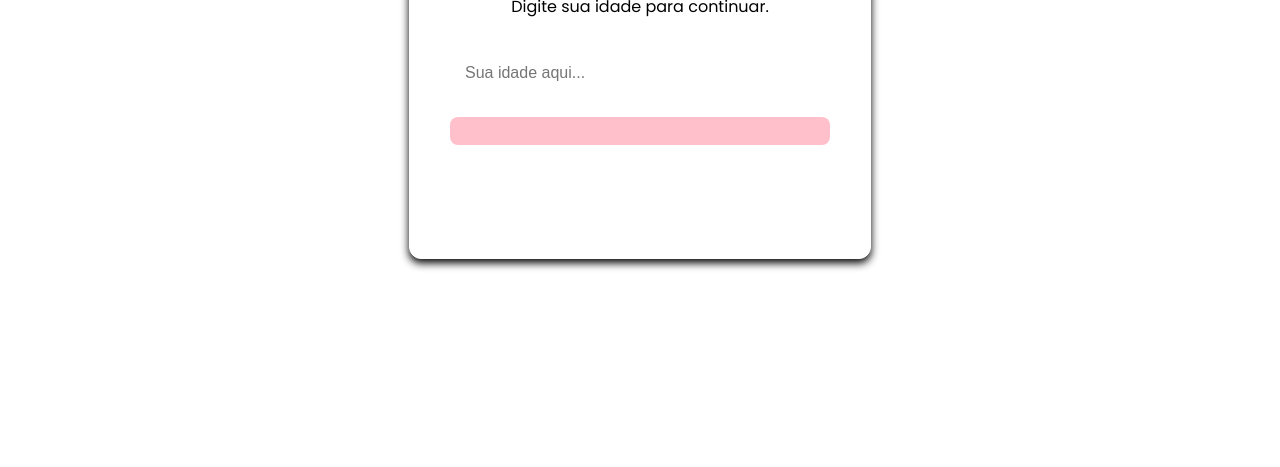
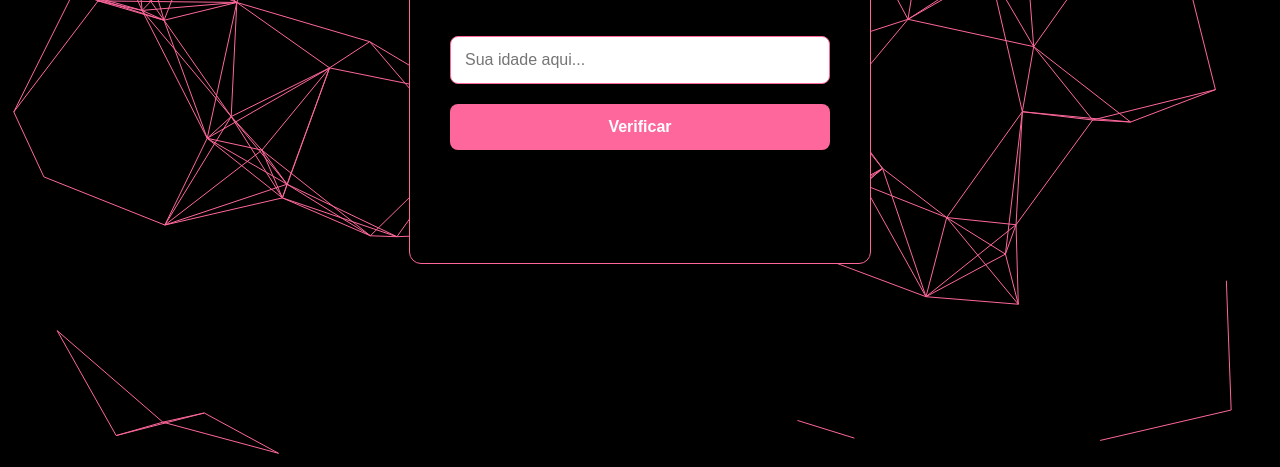
Before and after one commit to VillaRaffs/estruturadecontrole, a plain HTML site: page index.html in a window 1280 px wide. Shown: the part 333-800 px from the top of the page. Drawn offline with Linux system fonts and the light colour scheme.

Commit message:
Add files via upload

```diff
--- a/index.html
+++ b/index.html
@@ -3,7 +3,7 @@
 <head>
     <meta charset="UTF-8">
     <meta name="viewport" content="width=device-width, initial-scale=1.0">
-    <title>Verificador de Idade | Design Clássico</title>
+    <title>Verificador de Idade | Desing Clássico</title>
     <link rel="stylesheet" href="style.css">
 </head>
 <body>
@@ -11,11 +11,11 @@
     </canvas>
 
     <div class="container">
-      <h1>Verificador de Idade</h1>
-      <p class="subtitulo"> Digite sua idade para continuar.</p>
-      <input type="number" id="idadeInput" placeholder="Sua idade aqui...">
-      <button id="veriFyButton"></button>
-      <p id="resultado"></p>
+        <h1>Verificador de Idade</h1>
+        <p class="subtitulo"> Digite sua idade para conutinuar.</p>
+        <input type="number" id="idadeInput" placeholder="Sua idade aqui...">
+        <button id="verifyButton">Verificar</button>
+        <p id="resultado"></p>
     </div>
 
     <script src="script.js"></script>
--- a/script.js
+++ b/script.js
@@ -1,19 +1,145 @@
-//Lógica de verificação de idade
-
+// LÓGICA DE VERIFICAÇÃO DE IDADE
 const idadeInput = document.getElementById('idadeInput');
 const verifyButton = document.getElementById('verifyButton');
 const result = document.getElementById('resultado');
 
 function verificarIdade(){
-    resultado.classList.remove('visivel');
+    result.classList.remove('visivel');
     const idade = parseInt(idadeInput.value);
     let menssagem = '';
 
-    if(isNaN(idade)|| idade < 0){
+    if(isNaN(idade) || idade < 0){
         menssagem = 'Por favor, insira uma idade válida.';
-    } else if(idade < 18){
-        menssagem = 'Você é menor de idade';
-    }else if(idade < 65){
+    }else if(idade < 18){
+        menssagem = 'VOcê é menor de idade.';
+    }else if(idade < 60){
+        menssagem = 'Você é adulto.';
+    }else{
+        menssagem = 'Você é idoso.';
+    }
 
+    setTimeout(() => {
+        result.innerText = menssagem;
+        result.classList.add('visivel');
+    }, 100);
+}
+
+verifyButton.addEventListener('click', verificarIdade);
+idadeInput.addEventListener('keyup', (event) => {
+    if(event.key === 'Enter') verificarIdade();
+});
+
+// animação do canvas de fundo
+
+const canvas = document.getElementById('background-canvas');
+const ctx = canvas.getContext('2d'); // contexto 2d do canvas, onde vamos desenhar
+
+// ajusta o tamanho do canvas para preencher o tamanho da janela
+canvas.width = window.innerWidth;
+canvas.height = window.innerHeight;
+
+// Objeto para armazenar a posição do mouse
+let mouse  = {
+    x: null,
+    y: null,
+    radius: 150 // área de influência do mouse
+};
+
+window.addEventListener('mousemove', (event) => {
+    mouse.x = event.x;
+    mouse.y = event.y;
+});
+
+// array para armazenar as partículas
+let particulasArray = [];
+const numeroDeParticulas = 100;
+
+// classe para representar cada partícula
+class Particula{
+    constructor(x, y, direcaoX, direcaoY, tamanho, cor){
+        this.x = x;
+        this.y = y;
+        this.direcaoX = direcaoX;
+        this.direcaoY = direcaoY;
+        this.tamanho = tamanho;
+        this.cor = cor;
+    }
+    // método para desenhar a partícula no canvas (método = função dentro de uma classe)
+    desenhar(){
+        ctx.beginPath();
+        ctx.arc(this.x, this.y, this.tamanho, 0, Math.PI * 2, false);
+        ctx.strokeStyle = '#fe679cff';
+        ctx.fill();
+    }
+
+    // método para atualizar a posição da partícula
+    atualizar(){
+        if(this.x > canvas.width || this.x < 0){
+            this.direcaoX = -this.direcaoX;
+        }
+        if(this.y > canvas.height || this.y < 0){
+            this.direcaoY = -this.direcaoY;
+        }
+        this.x += this.direcaoX;
+        this.y += this.direcaoY;
+        this.desenhar();
     }
 }
+
+// fora da classe, função para criar o array de partículas
+function init(){
+    particulasArray = [];
+    for(let i =0; i < numeroDeParticulas; i++){
+        let tamanho = Math.random() * 2 + 1;
+        let x = Math.random() * (innerWidth - tamanho * 2) + tamanho;
+        let y = Math.random() * (innerHeight - tamanho * 2) + tamanho;
+        let direcaoX = (Math.random() * 0.4) - 0.2;
+        let direcaoY = (Math.random() * 0.4) - 0.2;
+        let cor = '#fe679cff';
+        particulasArray.push(new Particula(x, y, direcaoX, direcaoY, tamanho, cor));
+    }
+}
+
+//  função para conectar as partículas com linhas
+function conectar(){
+    for(let a  = 0; a < particulasArray.length; a++){
+        for(let b  = a; b < particulasArray.length; b++){
+            let distancia = ((particulasArray[a].x - particulasArray[b].x) * (particulasArray[a].x - particulasArray[b].x))  +  ((particulasArray[a].y - particulasArray[b].y) * (particulasArray[a].y - particulasArray[b].y))
+
+            // se a distância for menor que um certo valor, desenha uma linha
+            if(distancia < (canvas.width/7) * (canvas.height/7)){
+                ctx.strokeStyle = `#fe679cff ${1 - (distancia/20000)})`;
+                ctx.lineWidth = 1;
+                ctx.beginPath();
+                ctx.moveTo(particulasArray[a].x, particulasArray[a].y);
+                ctx.lineTo(particulasArray[b].x, particulasArray[b].y);
+                ctx.stroke();
+            }
+        }
+    }
+}
+
+// loop de animação
+function animar(){
+    requestAnimationFrame(animar);
+    ctx.clearRect(0, 0, canvas.width, canvas.height);
+    //  limpa o canvas a cada frame
+    for(let  i = 0; i < particulasArray.length; i++){
+        particulasArray[i].atualizar();
+    }
+    conectar();
+}
+// recria as  particulas quando a janela é redimensionada
+window.addEventListener('resize', () => {
+    canvas.width = window.innerWidth;
+    canvas.height = window.innerHeight;
+    init();
+})
+
+window.addEventListener('mouseout', () =>{
+    mouse.x=undefined;
+    mouse.y=undefined;
+});
+
+init();
+animar();
--- a/style.css
+++ b/style.css
@@ -1,18 +1,17 @@
-/* Fontese variaveis de cor */
-
+/* Fontes e variáveis de cor */
 @import url('https://fonts.googleapis.com/css2?family=Poppins:wght@400;600&display=swap');
 
 :root{
-    --cor-fundo: white;
-    --cor-container:white;
-    --cor-primaria: pink;
-    --cor-texto-principal: gray;
-    --cor-texto-secundario: black;
-    --cor-borda: white;
-    --fonte-principal: 'Poppins', sans-serif;
+    --cor-fundo: #000000;
+    --cor-container: #000000;
+    --cor-primaria: #fe679cff;
+    --cor-texto-principal: #ffffff;
+    --cor-texto-secundario: #ffa5c5;
+    --cor-borda: #fe679cff;
+    --fonte-principal: 'Popins', sans-serif;
 }
 
-/* 2. Estlos Gerais*/
+/* 2. Estilos  Gerais*/
 
 body{
     background-color: var(--cor-fundo);
@@ -23,27 +22,29 @@ body{
     align-items: center;
     min-height: 100vh;
     margin: 0;
-    /* impede que o conteúdo do body afete o canvas*/
+    /* impede que o conteúdo do body afete o canvas */
+    overflow: hidden;
 }
 
-/* Estilo do canvas defundo*/
+
+/* Estilo do canvas de fundo */
 #background-canvas{
     position: fixed;
     top: 0;
     left: 0;
     width: 100%;
     height: 100%;
-    /* Garante que o canvas fique atrás de todo o conteúdo*/
+    /* Garante que o canvas fique atrás de todo o conteúdo */
     z-index: -1;
 }
 
-/*4. 0 container do formulário (Besing Clássico)*/
+/* 4. O container do formulário (Desing Clássico) */
 .container{
     width: 380px;
     padding: 40px;
     background-color: var(--cor-container);
     border-radius: 12px;
-    box-shadow: 0 4px 8px black;
+    box-shadow: 0 4px 8px rgba(0, 0, 0, 0.1);
     text-align: center;
     border: 1px solid var(--cor-borda);
 }
@@ -56,17 +57,21 @@ h1{
 .subtitulo{
     color: var(--cor-texto-secundario);
     margin-top: 0;
-    margin-bottom: 20px;
-    /* mude o margin botton para 30px era 20px*/
+    margin-bottom: 30px;
+    /* mudei o margin bottom para 30px era 20px*/
 }
 
-/* S. Estilos dos campos do formulário */
+/* 5. Estilos dos campos do formulário */
 input, button{
     width: 100%;
+    /* Garante que o padding não afete a largura total */
     box-sizing: border-box;
     margin: 10px 0;
+    /* adicionei um margin para colocar espaçamento */
     padding: 14px;
+    /* mudei o padding para 14px era 12px*/
     font-size: 16px;
+    font-family: var(--fonte-principal);
     border-radius: 8px;
     border: 1px solid var(--cor-borda);
     transition: all 0.3s ease;
@@ -75,7 +80,7 @@ input, button{
 input:focus{
     outline: none;
     border-color: var(--cor-primaria);
-    box-shadow: 0 0 8px blue;
+    box-shadow: 0 0 8px rgba(0, 123, 255, 0.2);
 }
 
 button{
@@ -87,11 +92,10 @@ button{
 }
 
 button:hover{
-    opacity: 0.8;
+    opacity: 0.85;
 }
 
-/*6. Estilo do resultado*/
-
+/* 6. EStilo do resultado */
 #resultado{
     margin-top: 20px;
     font-size: 18px;
@@ -99,10 +103,9 @@ button:hover{
     min-height: 25px;
     color: var(--cor-primaria);
     opacity: 0;
-    transition: opacity 0.5s ;
-
+    transition: opacity 0.5s ease;
 }
 
-#resultado.visível{
+#resultado.visivel{
     opacity: 1;
 }
```
